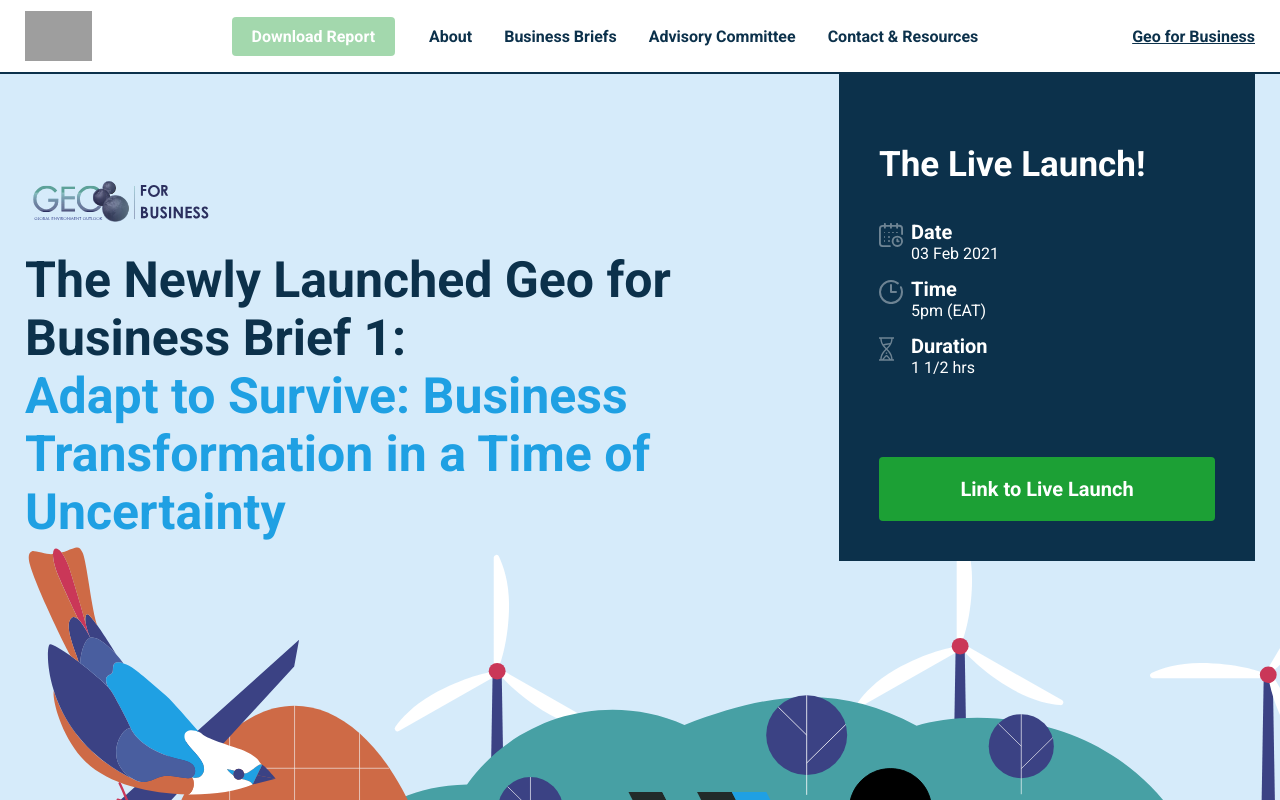
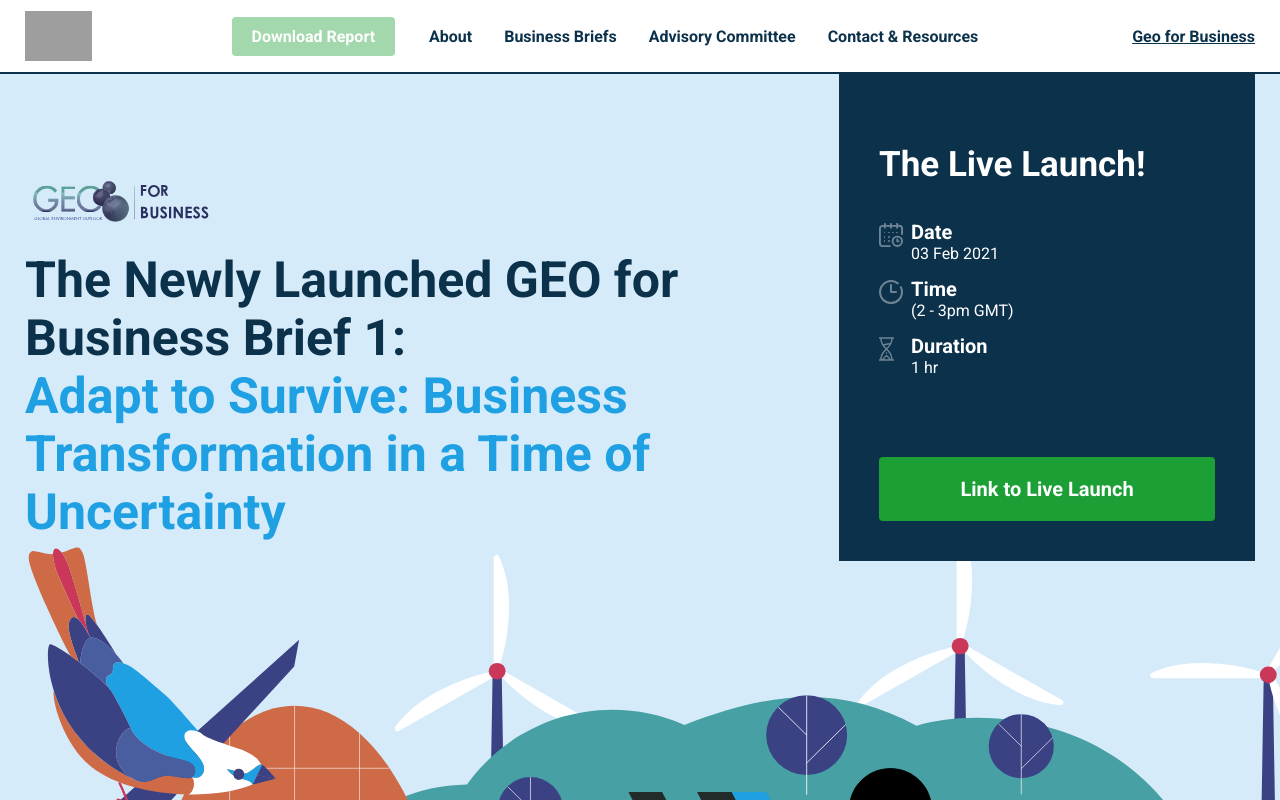
Before and after one commit to unepwcmc/geo-for-business, a Nuxt app: page / in a window 1280 px wide. Shown: the top 800 px of the page. Built offline with nearby package versions, Linux system fonts and the light colour scheme; grey boxes are pictures that could not be loaded.

Commit message:
Text changes

```diff
--- a/components/button/DownloadReport.vue
+++ b/components/button/DownloadReport.vue
@@ -19,14 +19,14 @@
 
   data () {
     return {
-      launchDate: '02-03-2021 08:00:00', //MM-DD-YYYY
+      launchDate: 'Feb 03 2021 14:00:00 GMT+0000',
       title: 'Download Report'
     }
   },
 
   computed: {
     isDisabled () {
-      const current = Date.now()
+      const current = new Date(Date.now())
 
       return current < new Date(this.launchDate)
     }
--- a/components/page/Hero.vue
+++ b/components/page/Hero.vue
@@ -61,15 +61,15 @@
         {
           icon: 'clock',
           label: 'Time',
-          value: '5pm (EAT)'
+          value: '(2 - 3pm GMT)'
         },
         {
           icon: 'sandtimer',
           label: 'Duration',
-          value: '1 1/2 hrs'
+          value: '1 hr'
         },
       ],
-      title: 'The Newly Launched Geo for Business Brief 1:',
+      title: 'The Newly Launched GEO for Business Brief 1:',
       titleColorChange: 'Adapt to Survive: Business Transformation in a Time of Uncertainty',
     }
   },
```
